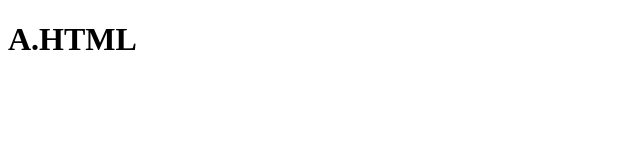
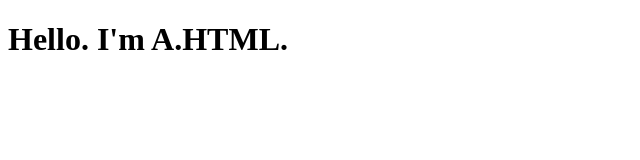
Before and after one commit to JohnO30/04_express_33826046, a website: page public/a.html in a window 1280 px wide. Shown: the whole page, without its empty margins (0-640 px from the left). Drawn offline with Linux system fonts and the light colour scheme.

Commit message:
Edited the a.html file with Hello message

```diff
--- a/public/a.html
+++ b/public/a.html
@@ -6,6 +6,6 @@
   <title>A.HTML</title>
 </head>
 <body>
-  <h1>A.HTML</h1>
+  <h1>Hello. I'm A.HTML.</h1>
 </body>
 </html>
```
